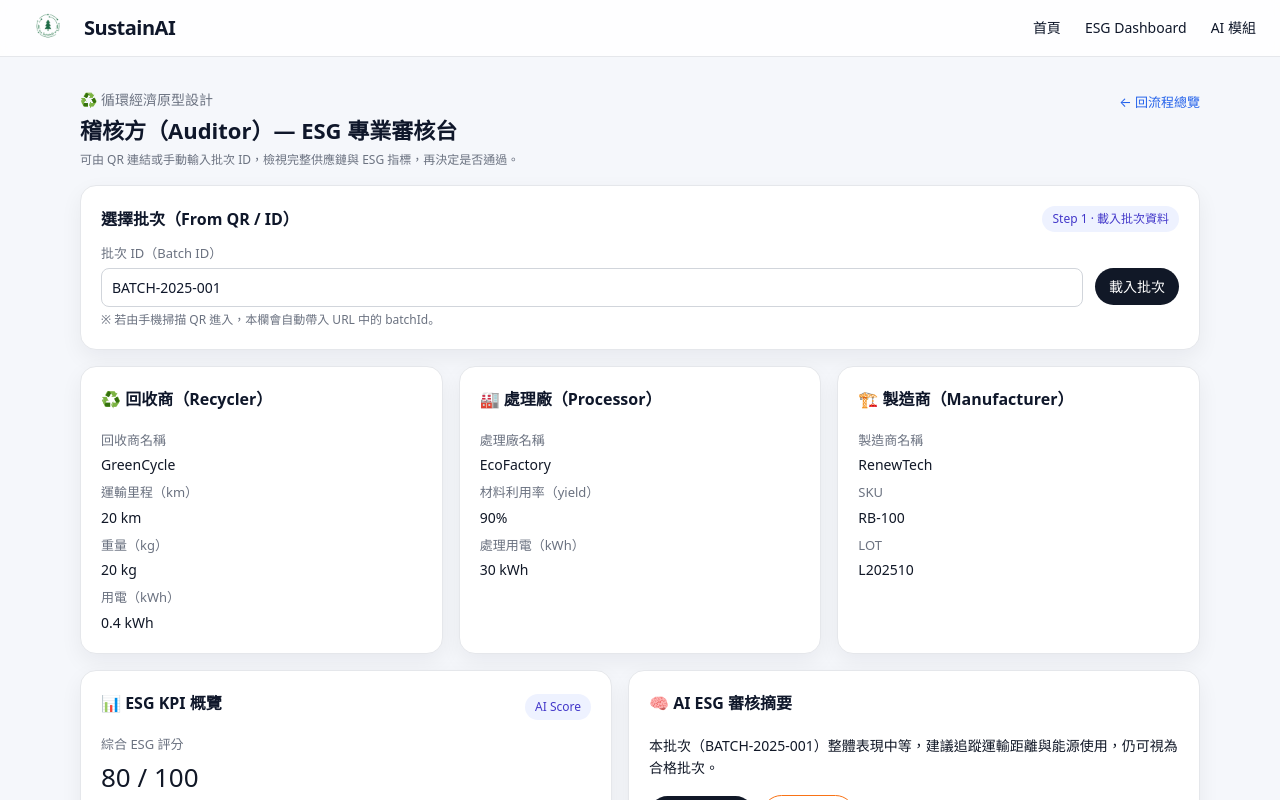
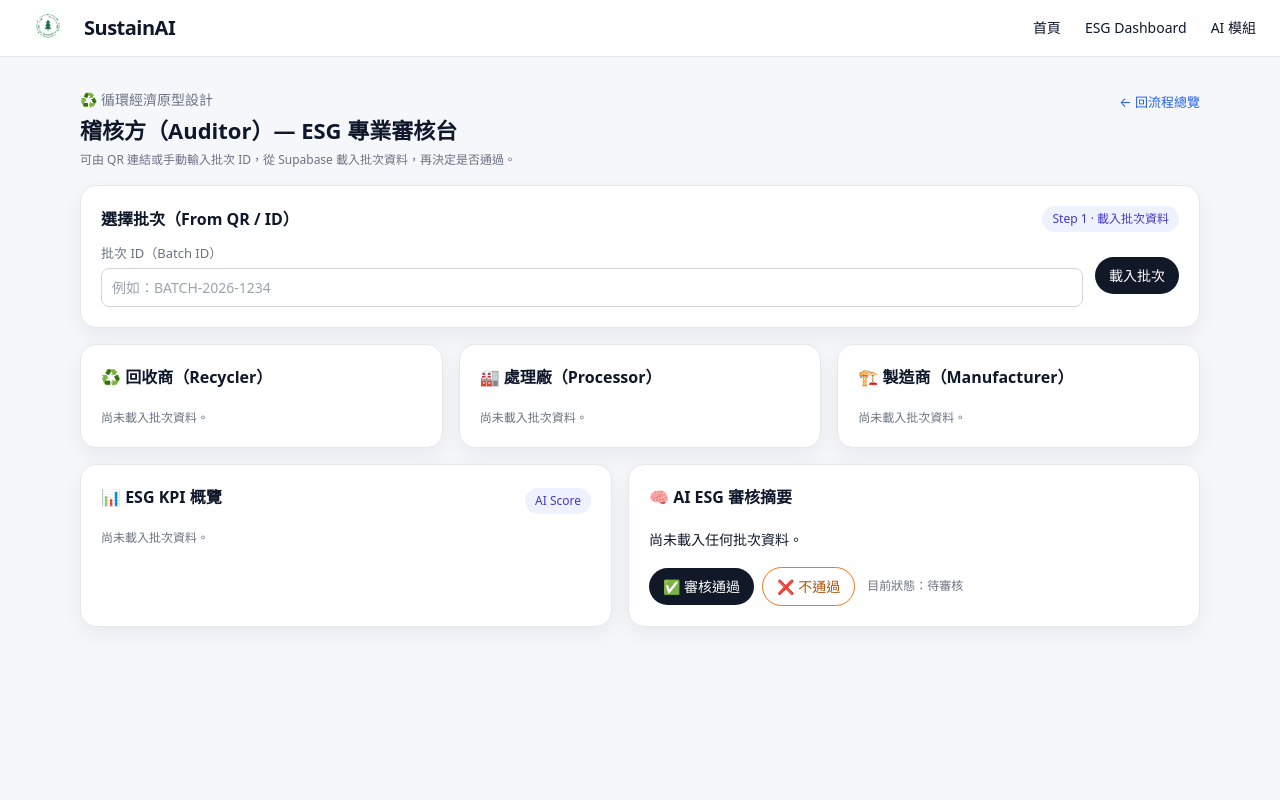
Before and after one commit to nini931214/sustainai, a Next.js app: page /auditor in a window 1280 px wide. Before the commit this address had no page. Shown: the top 800 px of the page. Built offline with nearby package versions, Linux system fonts and the light colour scheme.

Commit message:
connect auditor page to supabase recent api

```diff
--- a/app/auditor/page.tsx
+++ b/app/auditor/page.tsx
@@ -127,20 +127,23 @@ const kpiBar: React.CSSProperties = {
     "linear-gradient(90deg, rgba(34,197,94,1) 0%, rgba(59,130,246,1) 50%, rgba(249,115,22,1) 100%)",
 };
 
-function mockLoadBatch(batchId: string): BatchData | null {
-  if (!batchId) return null;
+function normalizeBatch(row: any): BatchData {
   return {
-    batchId,
-    recyclerName: "GreenCycle",
-    recyclerKm: 20,
-    recyclerWeightKg: 20,
-    recyclerEnergyKwh: 0.4,
-    processorName: "EcoFactory",
+    batchId: row.id,
+    recyclerName: row.company || "Recycler",
+    recyclerKm: 0,
+    recyclerWeightKg: Number(row.quantity || 0),
+    recyclerEnergyKwh: 0,
+    processorName:
+      row.status === "processed" || row.status === "manufactured"
+        ? row.company || "Processor"
+        : undefined,
     yieldRate: 0.9,
-    processorEnergyKwh: 30,
-    manufacturerName: "RenewTech",
-    sku: "RB-100",
-    lot: "L202510",
+    processorEnergyKwh: Number(row.carbon || 0),
+    manufacturerName:
+      row.status === "manufactured" ? row.company || "Manufacturer" : undefined,
+    sku: row.sku || "",
+    lot: row.lot || "",
   };
 }
 
@@ -157,18 +160,18 @@ function generateAuditSummary(data: BatchData | null, score: number): string {
   if (!data) return "尚未載入任何批次資料。";
 
   if (score >= 85) {
-    return `本批次（${data.batchId}）供應鏈資料完整，回收、處理、製造三階段皆有紀錄，ESG 指標表現良好，建議審核通過。`;
+    return `本批次（${data.batchId}）供應鏈資料完整，已成功從 Supabase 載入批次資料，ESG 指標表現良好，建議審核通過。`;
   }
   if (score >= 70) {
     return `本批次（${data.batchId}）整體表現中等，建議追蹤運輸距離與能源使用，仍可視為合格批次。`;
   }
-  return `本批次（${data.batchId}）在 ESG 指標上存在明顯風險，包含運輸里程或能源使用偏高，建議暫緩通過並要求補件。`;
+  return `本批次（${data.batchId}）在 ESG 指標上存在明顯風險，建議暫緩通過並要求補件。`;
 }
 
 function AuditorPageInner() {
   const router = useRouter();
   const searchParams = useSearchParams();
-  const initialBatchId = searchParams.get("batchId") || "BATCH-2025-001";
+  const initialBatchId = searchParams.get("batchId") || "";
 
   const [inputBatchId, setInputBatchId] = useState(initialBatchId);
   const [batch, setBatch] = useState<BatchData | null>(null);
@@ -182,16 +185,40 @@ function AuditorPageInner() {
     // eslint-disable-next-line react-hooks/exhaustive-deps
   }, []);
 
-  function handleLoad(bid?: string) {
+  async function handleLoad(bid?: string) {
     const targetId = (bid ?? inputBatchId).trim();
     if (!targetId) return;
 
     setLoading(true);
-    const data = mockLoadBatch(targetId);
-    setBatch(data);
-    setAuditStatus("pending");
-    setLoading(false);
-    router.replace(`/auditor?batchId=${encodeURIComponent(targetId)}`);
+
+    try {
+      const res = await fetch(`/api/recent?limit=100`, {
+        cache: "no-store",
+      });
+
+      const json = await res.json();
+      const rows = json.items || json.batches || [];
+
+      const found = rows.find(
+        (r: any) => String(r.id) === targetId || String(r.batchId) === targetId
+      );
+
+      if (!found) {
+        alert("找不到批次，請確認批次 ID 是否正確。");
+        setBatch(null);
+        return;
+      }
+
+      setBatch(normalizeBatch(found));
+      setAuditStatus("pending");
+
+      router.replace(`/auditor?batchId=${encodeURIComponent(targetId)}`);
+    } catch (err) {
+      console.error("Auditor load error:", err);
+      alert("載入失敗，請稍後再試。");
+    } finally {
+      setLoading(false);
+    }
   }
 
   function handleApprove() {
@@ -224,7 +251,7 @@ function AuditorPageInner() {
               稽核方（Auditor）— ESG 專業審核台
             </h1>
             <p style={{ ...smallTextStyle, marginTop: 4 }}>
-              可由 QR 連結或手動輸入批次 ID，檢視完整供應鏈與 ESG 指標，再決定是否通過。
+              可由 QR 連結或手動輸入批次 ID，從 Supabase 載入批次資料，再決定是否通過。
             </p>
           </div>
           <BackToFlow />
@@ -238,21 +265,29 @@ function AuditorPageInner() {
             <span style={badgeStyle}>Step 1 · 載入批次資料</span>
           </div>
 
-          <div style={{ display: "flex", flexWrap: "wrap", gap: 12, alignItems: "center" }}>
+          <div
+            style={{
+              display: "flex",
+              flexWrap: "wrap",
+              gap: 12,
+              alignItems: "center",
+            }}
+          >
             <div style={{ flex: "1 1 220px" }}>
               <div style={labelStyle}>批次 ID（Batch ID）</div>
               <input
                 style={inputStyle}
                 value={inputBatchId}
                 onChange={(e) => setInputBatchId(e.target.value)}
-                placeholder="例如：BATCH-2025-001"
+                placeholder="例如：BATCH-2026-1234"
               />
-              <div style={{ ...smallTextStyle, marginTop: 4 }}>
-                ※ 若由手機掃描 QR 進入，本欄會自動帶入 URL 中的 batchId。
-              </div>
             </div>
 
-            <button style={buttonPrimaryStyle} onClick={() => handleLoad()} disabled={loading}>
+            <button
+              style={buttonPrimaryStyle}
+              onClick={() => handleLoad()}
+              disabled={loading}
+            >
               {loading ? "載入中…" : "載入批次"}
             </button>
           </div>
@@ -265,7 +300,7 @@ function AuditorPageInner() {
             </div>
             {batch ? (
               <>
-                <div style={labelStyle}>回收商名稱</div>
+                <div style={labelStyle}>回收商 / 公司名稱</div>
                 <div style={valueStyle}>{batch.recyclerName}</div>
 
                 <div style={{ marginTop: 8 }}>
@@ -276,11 +311,6 @@ function AuditorPageInner() {
                 <div style={{ marginTop: 8 }}>
                   <div style={labelStyle}>重量（kg）</div>
                   <div style={valueStyle}>{batch.recyclerWeightKg} kg</div>
-                </div>
-
-                <div style={{ marginTop: 8 }}>
-                  <div style={labelStyle}>用電（kWh）</div>
-                  <div style={valueStyle}>{batch.recyclerEnergyKwh} kWh</div>
                 </div>
               </>
             ) : (
@@ -295,20 +325,22 @@ function AuditorPageInner() {
             {batch ? (
               <>
                 <div style={labelStyle}>處理廠名稱</div>
-                <div style={valueStyle}>{batch.processorName ?? "—"}</div>
+                <div style={valueStyle}>{batch.processorName ?? "尚未處理"}</div>
 
                 <div style={{ marginTop: 8 }}>
                   <div style={labelStyle}>材料利用率（yield）</div>
                   <div style={valueStyle}>
-                    {batch.yieldRate != null ? `${batch.yieldRate * 100}%` : "—"}
+                    {batch.yieldRate != null
+                      ? `${(batch.yieldRate * 100).toFixed(1)}%`
+                      : "—"}
                   </div>
                 </div>
 
                 <div style={{ marginTop: 8 }}>
-                  <div style={labelStyle}>處理用電（kWh）</div>
+                  <div style={labelStyle}>估計處理碳排</div>
                   <div style={valueStyle}>
                     {batch.processorEnergyKwh != null
-                      ? `${batch.processorEnergyKwh} kWh`
+                      ? `${batch.processorEnergyKwh} kg CO₂e`
                       : "—"}
                   </div>
                 </div>
@@ -325,16 +357,18 @@ function AuditorPageInner() {
             {batch ? (
               <>
                 <div style={labelStyle}>製造商名稱</div>
-                <div style={valueStyle}>{batch.manufacturerName ?? "—"}</div>
+                <div style={valueStyle}>
+                  {batch.manufacturerName ?? "尚未製造"}
+                </div>
 
                 <div style={{ marginTop: 8 }}>
                   <div style={labelStyle}>SKU</div>
-                  <div style={valueStyle}>{batch.sku ?? "—"}</div>
+                  <div style={valueStyle}>{batch.sku || "—"}</div>
                 </div>
 
                 <div style={{ marginTop: 8 }}>
                   <div style={labelStyle}>LOT</div>
-                  <div style={valueStyle}>{batch.lot ?? "—"}</div>
+                  <div style={valueStyle}>{batch.lot || "—"}</div>
                 </div>
               </>
             ) : (
@@ -354,7 +388,13 @@ function AuditorPageInner() {
               <>
                 <div style={{ marginBottom: 8 }}>
                   <div style={labelStyle}>綜合 ESG 評分</div>
-                  <div style={{ ...valueStyle, fontSize: 26, marginBottom: 6 }}>
+                  <div
+                    style={{
+                      ...valueStyle,
+                      fontSize: 26,
+                      marginBottom: 6,
+                    }}
+                  >
                     {esgScore} / 100
                   </div>
                   <div style={kpiBarWrapper}>
@@ -362,14 +402,22 @@ function AuditorPageInner() {
                   </div>
                 </div>
 
-                <ul style={{ marginTop: 10, paddingLeft: 18, fontSize: 13, color: "#4b5563" }}>
-                  <li>運輸里程：{batch.recyclerKm} km</li>
+                <ul
+                  style={{
+                    marginTop: 10,
+                    paddingLeft: 18,
+                    fontSize: 13,
+                    color: "#4b5563",
+                  }}
+                >
                   <li>材料重量：{batch.recyclerWeightKg} kg</li>
                   <li>
                     材料利用率：
-                    {batch.yieldRate != null ? `${batch.yieldRate * 100}%` : "—"}
+                    {batch.yieldRate != null
+                      ? `${(batch.yieldRate * 100).toFixed(1)}%`
+                      : "—"}
                   </li>
-                  <li>加工能源：{batch.processorEnergyKwh ?? "—"} kWh</li>
+                  <li>估計碳排：{batch.processorEnergyKwh ?? 0} kg CO₂e</li>
                 </ul>
               </>
             ) : (
@@ -382,15 +430,31 @@ function AuditorPageInner() {
               <div style={sectionTitleStyle}>🧠 AI ESG 審核摘要</div>
             </div>
 
-            <p style={{ fontSize: 14, color: "#111827", lineHeight: 1.6, whiteSpace: "pre-line" }}>
+            <p
+              style={{
+                fontSize: 14,
+                color: "#111827",
+                lineHeight: 1.6,
+                whiteSpace: "pre-line",
+              }}
+            >
               {summary}
             </p>
 
-            <div style={{ marginTop: 16, display: "flex", flexWrap: "wrap", gap: 8, alignItems: "center" }}>
+            <div
+              style={{
+                marginTop: 16,
+                display: "flex",
+                flexWrap: "wrap",
+                gap: 8,
+                alignItems: "center",
+              }}
+            >
               <button
                 style={{
                   ...buttonPrimaryStyle,
-                  backgroundColor: auditStatus === "approved" ? "#16a34a" : "#111827",
+                  backgroundColor:
+                    auditStatus === "approved" ? "#16a34a" : "#111827",
                 }}
                 onClick={handleApprove}
               >
```
